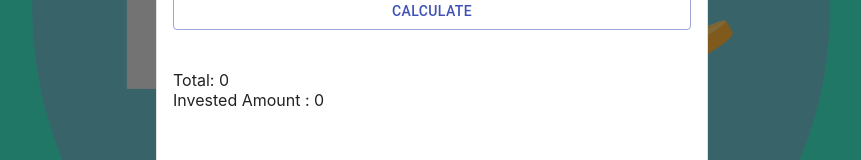
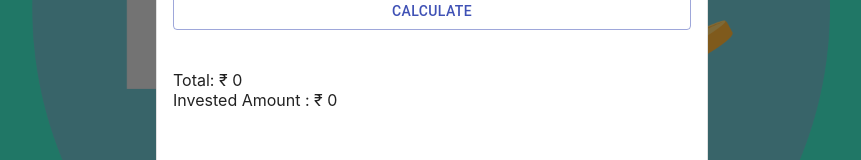
Before and after one commit to nikhilmaske-2001/SIP-and-LUMP-SUM-calculator, a React (Create React App) app: page / in a window 1280 px wide. Shown: the part 343-503 px from the top of the page, without its empty margins (208-1069 px from the left). Built offline with nearby package versions, Linux system fonts and the light colour scheme.

Commit message:
Add rupee sign as a prefix.

```diff
--- a/src/App.tsx
+++ b/src/App.tsx
@@ -57,8 +57,8 @@ function App() {
 
           <Button className={classes.Button} variant="outlined" color="primary" fullWidth
             onClick={calculateTotal}> Calculate </Button>
-          <Box className={classes.Total}>Total: {totalAmount} <br />
-            Invested Amount : {investedAmount}</Box>
+          <Box className={classes.Total}>Total: ₹ {totalAmount} <br />
+            Invested Amount : ₹ {investedAmount}</Box>
         </CardContent>
       </Card>
     </div >
```
